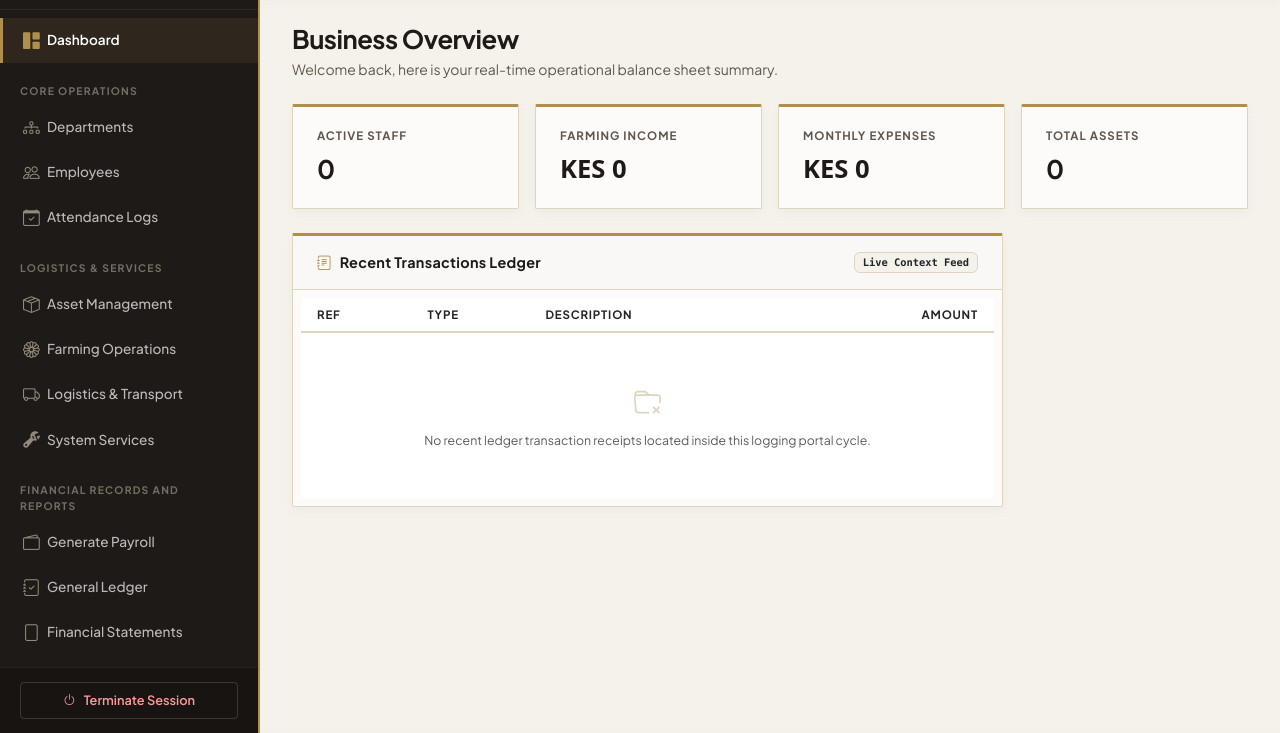
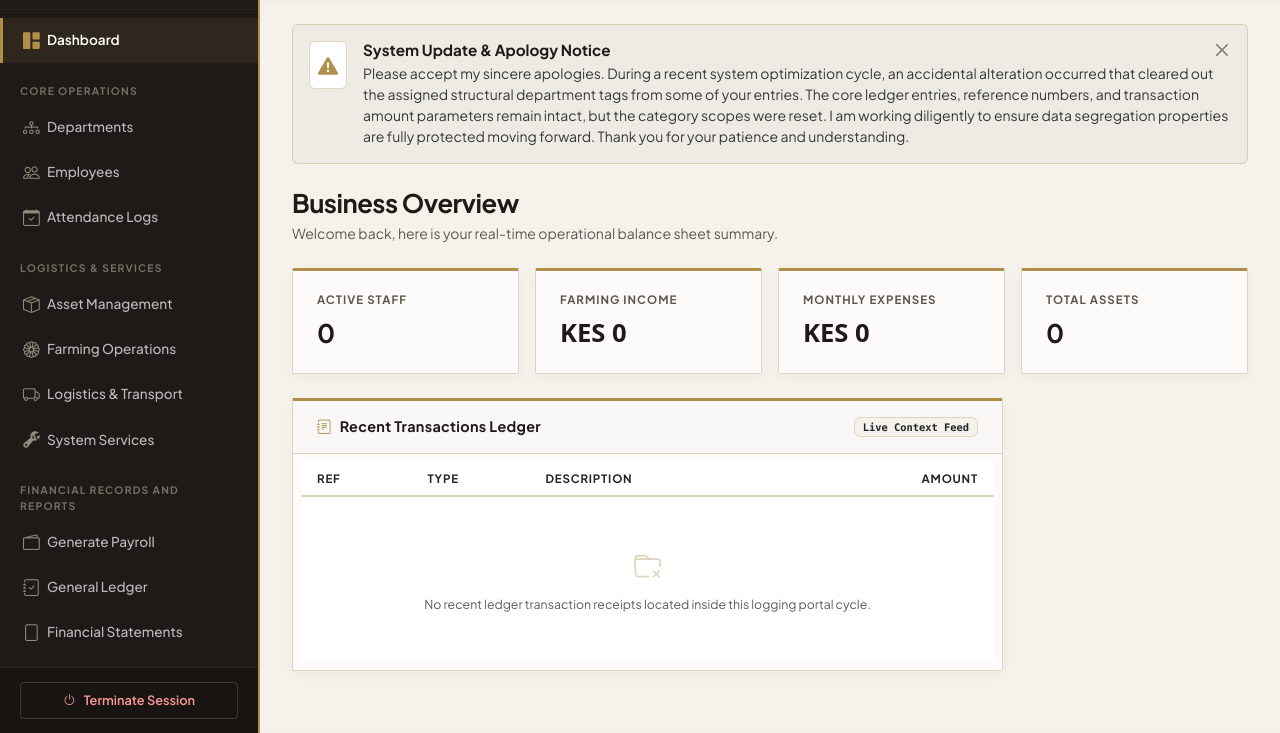
Before and after one commit to Omina123/payroll-, a Django app: page /admin_dashboard/ in a window 1280 px wide. Shown: the part 67-800 px from the top of the page. Run offline with Django 5.2, Linux system fonts and the light colour scheme; data that the repository does not hold is empty.

```diff
--- a/Home/templates/admin.html
+++ b/Home/templates/admin.html
@@ -1,6 +1,28 @@
 {% extends 'baseAdmin.html' %}
-{% load humanize %} {% block content %}
+{% load humanize %}
+
+{% block content %}
 <div class="container-fluid px-2">
+
+    <div id="systemApologyBanner" class="row mb-4 d-none">
+        <div class="col">
+            <div class="p-3 rounded border d-flex align-items-start gap-3"
+                 style="background: rgba(26, 37, 44, 0.03); border-color: rgba(175, 143, 74, 0.3) !important;">
+                <div class="p-2 rounded bg-white border" style="border-color: var(--gold-light) !important;">
+                    <i class="bi bi-exclamation-triangle-fill fs-5" style="color: var(--gold-primary);"></i>
+                </div>
+                <div class="w-100">
+                    <div class="d-flex justify-content-between align-items-start">
+                        <h6 class="fw-bold m-0" style="color: var(--ink-dark); font-size: 0.95rem;">System Update & Apology Notice</h6>
+                        <button type="button" class="btn-close btn-close-sm shadow-none" onclick="dismissBannerPermanently()" style="font-size: 0.75rem;"></button>
+                    </div>
+                    <p class="small m-0 mt-1 text-dark" style="line-height: 1.5; opacity: 0.9;">
+                        Please accept my sincere apologies. During a recent system optimization cycle, an accidental alteration occurred that cleared out the assigned structural department tags from some of your entries. The core ledger entries, reference numbers, and transaction amount parameters remain intact, but the category scopes were reset. I am working diligently to ensure data segregation properties are fully protected moving forward. Thank you for your patience and understanding.
+                    </p>
+                </div>
+            </div>
+        </div>
+    </div>
 
     <div class="row mb-4">
         <div class="col">
@@ -96,4 +118,42 @@
     </div>
 
 </div>
+
+<script>
+    document.addEventListener("DOMContentLoaded", function () {
+        const banner = document.getElementById("systemApologyBanner");
+        const storageKeyStartTime = "apology_banner_start_time";
+        const storageKeyDismissed = "apology_banner_dismissed";
+
+        // 7 Days in Milliseconds: 7 days * 24 hrs * 60 mins * 60 secs * 1000 ms
+        const sevenDaysInMs = 7 * 24 * 60 * 60 * 1000;
+        const currentTime = new Date().getTime();
+
+        // Check if user manually dismissed it already
+        if (localStorage.getItem(storageKeyDismissed) === "true") {
+            return;
+        }
+
+        let startTime = localStorage.getItem(storageKeyStartTime);
+
+        if (!startTime) {
+            // First time loading the page, set the anchor timestamp
+            localStorage.setItem(storageKeyStartTime, currentTime);
+            banner.classList.remove("d-none");
+        } else {
+            // Check if 7 days have passed since the anchor timestamp
+            if (currentTime - parseInt(startTime) < sevenDaysInMs) {
+                banner.classList.remove("d-none");
+            } else {
+                // Time expired, clean up storage keys
+                localStorage.removeItem(storageKeyStartTime);
+            }
+        }
+    });
+
+    function dismissBannerPermanently() {
+        document.getElementById("systemApologyBanner").remove();
+        localStorage.setItem("apology_banner_dismissed", "true");
+    }
+</script>
 {% endblock %}
```
